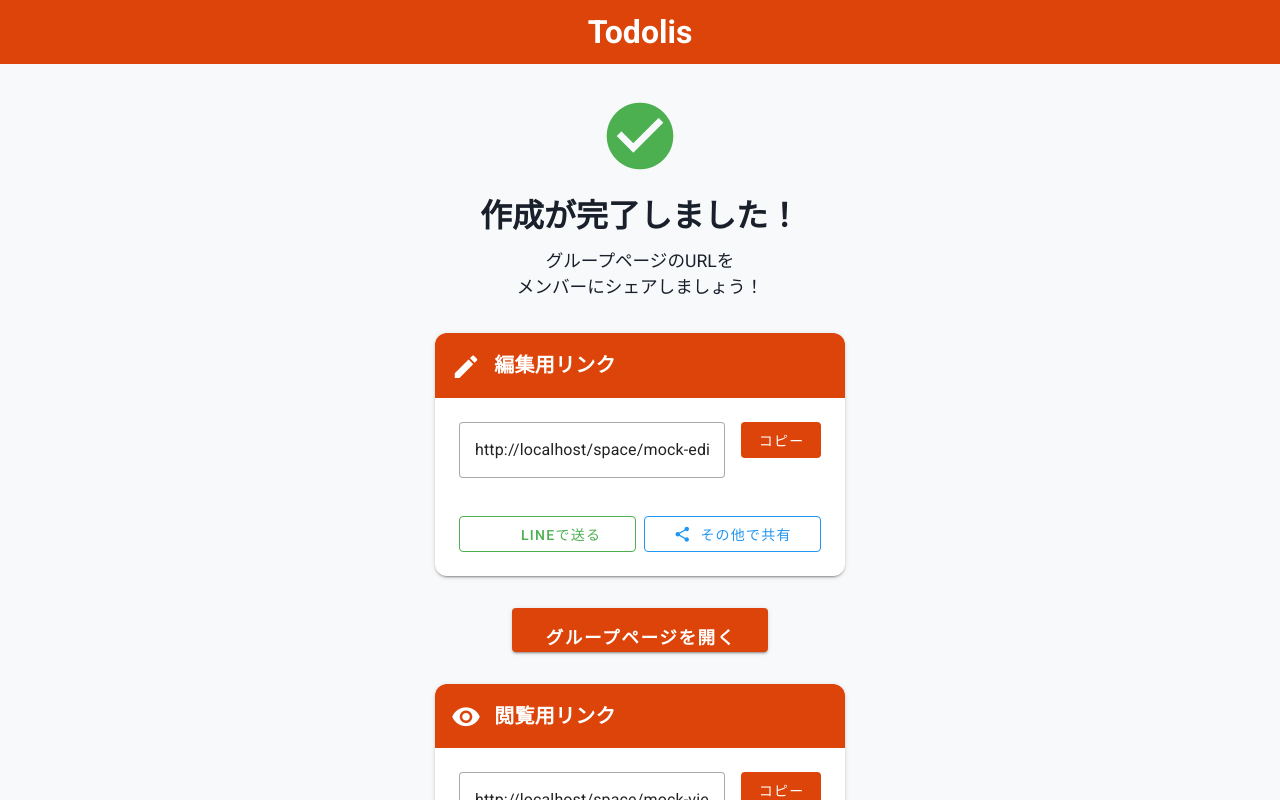
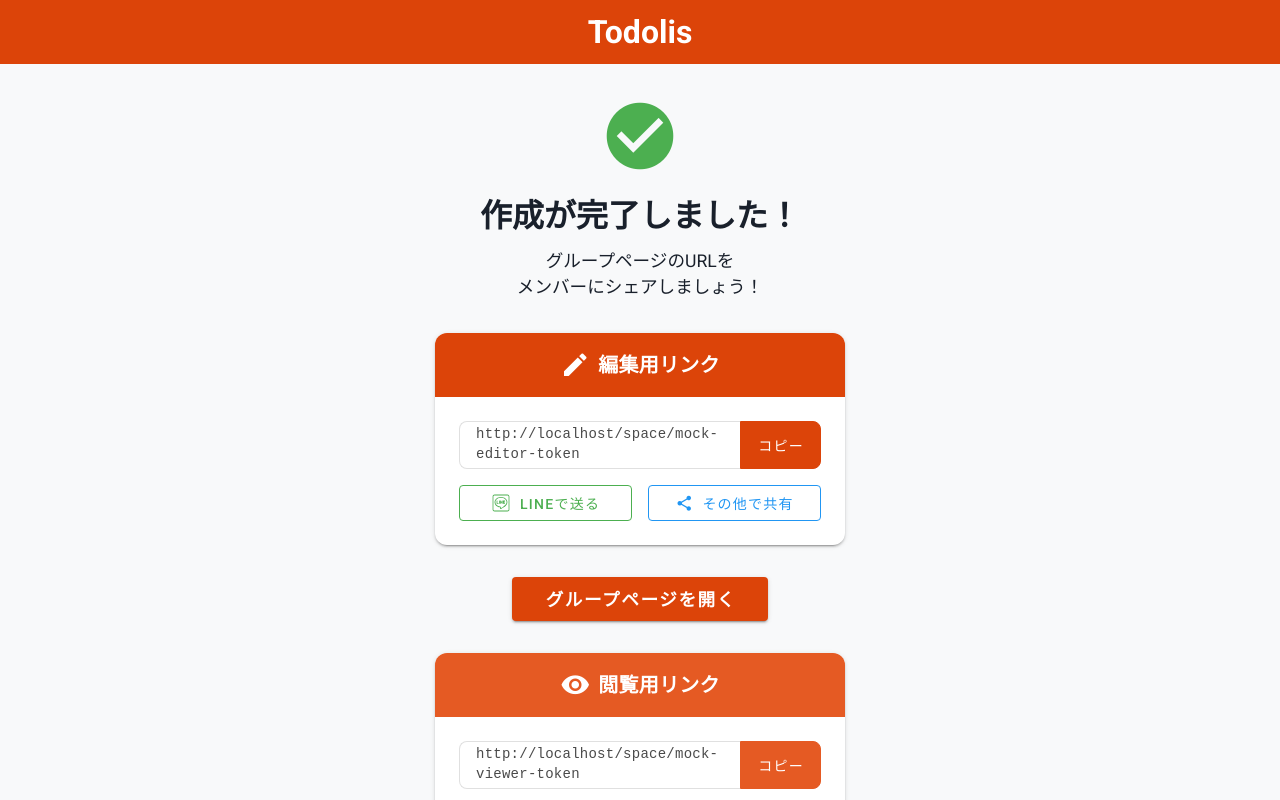
Before and after one commit to Morohashi0409/Todolis, a Vue app: page /links in a window 1280 px wide. Shown: the top 800 px of the page. Built offline with nearby package versions, Linux system fonts and the light colour scheme.

Commit message:
【💡 : refactor】 リンク表示画面

```diff
--- a/src/views/group-creation/group-creation.scss
+++ b/src/views/group-creation/group-creation.scss
@@ -150,6 +150,8 @@
 
     .form-actions {
       margin-top: $spacing-xxl;
+      display: flex;
+      justify-content: center;
       text-align: center;
 
       .submit-button {
--- a/src/views/group-creation/group-creation.vue
+++ b/src/views/group-creation/group-creation.vue
@@ -57,7 +57,7 @@
 
               <!-- 追加されたメンバー一覧 -->
               <div v-if="memberList.length > 0" class="member-list-container">
-                <label class="field-label">追加されたメンバー</label>
+                <label class="field-label">メンバー一覧</label>
                 <div class="member-list">
                   <div
                     v-for="(member, index) in memberList"
--- a/src/views/link-display/link-display.scss
+++ b/src/views/link-display/link-display.scss
@@ -22,6 +22,8 @@
 
     .content-container {
       padding: $spacing-xl 0;
+      max-width: 800px;
+      margin: 0 auto;
 
       .completion-message {
         text-align: center;
@@ -61,9 +63,17 @@
             color: white;
             font-weight: $font-weight-bold;
             padding: $spacing-md;
+            display: flex;
+            align-items: center;
+            justify-content: center;
 
             .v-icon {
               color: white !important;
+            }
+
+            // 閲覧用リンクの場合の色調整
+            &.viewer-title {
+              background: #E55A23 !important;
             }
           }
 
@@ -72,33 +82,80 @@
 
             .url-display {
               display: flex;
-              gap: $spacing-md;
+              gap: 0;
               margin-bottom: $spacing-md;
-              align-items: flex-start;
+              align-items: stretch;
 
-              .url-input {
+              .url-text {
                 flex: 1;
-
-                .v-field__input {
-                  background: rgba(0, 0, 0, 0.05);
-                  border-radius: $border-radius-sm;
-                }
+                background: white;
+                border: 1px solid #E0E0E0;
+                border-right: none;
+                border-top-right-radius: 0;
+                border-bottom-right-radius: 0;
+                border-radius: 8px 0 0 8px;
+                padding: 12px 16px;
+                font-family: 'Courier New', monospace;
+                font-size: 14px;
+                color: #4A4A4A;
+                word-break: break-all;
+                height: 48px;
+                min-height: 48px;
+                display: flex;
+                align-items: center;
+                line-height: 1.4;
+                box-sizing: border-box;
               }
 
               .copy-button {
                 white-space: nowrap;
                 min-width: 80px;
+                flex-shrink: 0;
+                border-radius: 0 8px 8px 0;
+                border: 1px solid #DC4409;
+                background: #DC4409 !important;
+                color: white !important;
+                height: 48px;
+                min-height: 48px;
+                font-weight: 500;
+                text-transform: none;
+                box-shadow: none;
+                box-sizing: border-box;
+
+                &:hover {
+                  background: #DC4409 !important;
+                  border-color: #DC4409;
+                }
+
+                // 閲覧用リンクの場合の色調整
+                &.viewer-copy {
+                  background: #E55A23 !important;
+                  border-color: #E55A23;
+
+                  &:hover {
+                    background: #D14A13 !important;
+                    border-color: #D14A13;
+                  }
+                }
               }
             }
 
             .share-buttons {
               display: flex;
-              gap: $spacing-sm;
+              gap: $spacing-md;
               flex-wrap: wrap;
+              justify-content: center;
 
               .share-button {
                 flex: 1;
-                min-width: 120px;
+                min-width: 140px;
+                max-width: 200px;
+
+                .line-icon {
+                  width: 20px;
+                  height: 20px;
+                  vertical-align: middle;
+                }
               }
             }
           }
@@ -107,22 +164,28 @@
 
       .security-section {
         text-align: center;
-        margin-bottom: $spacing-xl;
+        margin: $spacing-xl 0;
 
         .pin-button {
           font-weight: $font-weight-medium;
-          padding: $spacing-md $spacing-lg;
+          padding: $spacing-md $spacing-xl;
+          min-width: 200px;
         }
       }
 
       .next-steps {
         text-align: center;
+        display: flex;
+        justify-content: center;
         margin: $spacing-xl 0;
 
         .next-button {
+          display: flex;
+          justify-content: center;
           font-size: 1.1rem;
           font-weight: $font-weight-bold;
           padding: $spacing-md $spacing-xl;
+          min-width: 200px;
         }
       }
     }
@@ -168,9 +231,23 @@
             .v-card-text {
               .url-display {
                 flex-direction: column;
+                gap: 0;
+
+                .url-text {
+                  border-right: 1px solid #E0E0E0;
+                  border-radius: 8px 8px 0 0;
+                  border-bottom: none;
+                }
 
                 .copy-button {
                   width: 100%;
+                  border-radius: 0 0 8px 8px;
+                  border: 1px solid #DC4409;
+                  border-top: none;
+
+                  &.viewer-copy {
+                    border-color: #E55A23;
+                  }
                 }
               }
 
--- a/src/views/link-display/link-display.vue
+++ b/src/views/link-display/link-display.vue
@@ -37,12 +37,7 @@
                 </v-card-title>
                 <v-card-text>
                   <div class="url-display">
-                    <v-text-field
-                      :value="editorUrl"
-                      readonly
-                      variant="outlined"
-                      class="url-input"
-                    />
+                    <div class="url-text">{{ editorUrl }}</div>
                     <v-btn
                       color="primary"
                       variant="flat"
@@ -60,7 +55,7 @@
                       @click="shareToLine(editorUrl)"
                       class="share-button"
                     >
-                      <v-icon class="mr-2">mdi-line</v-icon>
+                      <img src="./line.svg" alt="LINE" class="mr-2 line-icon" />
                       LINEで送る
                     </v-btn>
                     <v-btn
@@ -90,24 +85,19 @@
 
               <!-- 閲覧用リンク -->
               <v-card class="link-card" elevation="2">
-                <v-card-title class="link-title">
+                <v-card-title class="link-title viewer-title">
                   <v-icon color="info" class="mr-2">mdi-eye</v-icon>
                   閲覧用リンク
                 </v-card-title>
                 <v-card-text>
                   <div class="url-display">
-                    <v-text-field
-                      :value="viewerUrl"
-                      readonly
-                      variant="outlined"
-                      class="url-input"
-                    />
+                    <div class="url-text">{{ viewerUrl }}</div>
                     <v-btn
                       color="primary"
                       variant="flat"
                       @click="copyToClipboard(viewerUrl, 'viewer')"
                       :loading="copying.viewer"
-                      class="copy-button"
+                      class="copy-button viewer-copy"
                     >
                       {{ copying.viewer ? 'コピー中...' : 'コピー' }}
                     </v-btn>
@@ -119,7 +109,7 @@
                       @click="shareToLine(viewerUrl)"
                       class="share-button"
                     >
-                      <v-icon class="mr-2">mdi-line</v-icon>
+                      <img src="./line.svg" alt="LINE" class="mr-2 line-icon" />
                       LINEで送る
                     </v-btn>
                     <v-btn
```
Also changed, not shown: src/views/link-display/line.svg (added).
